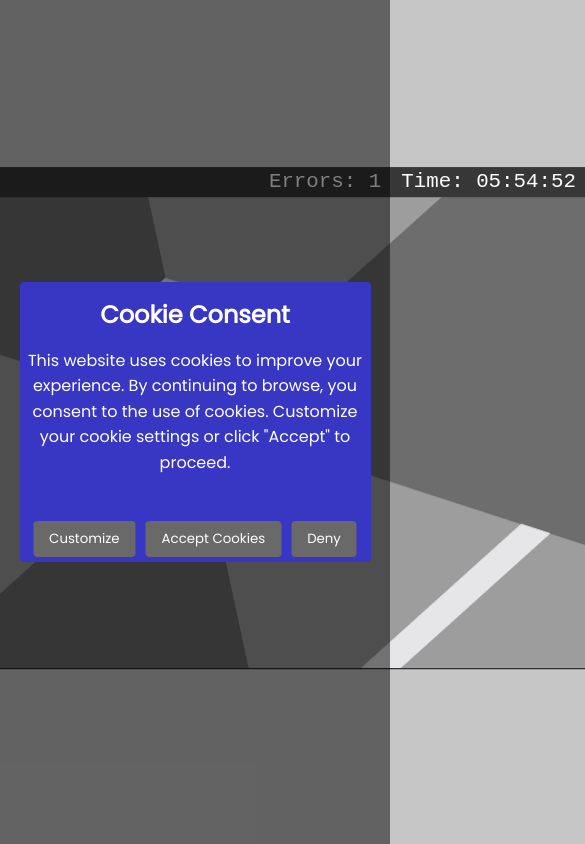
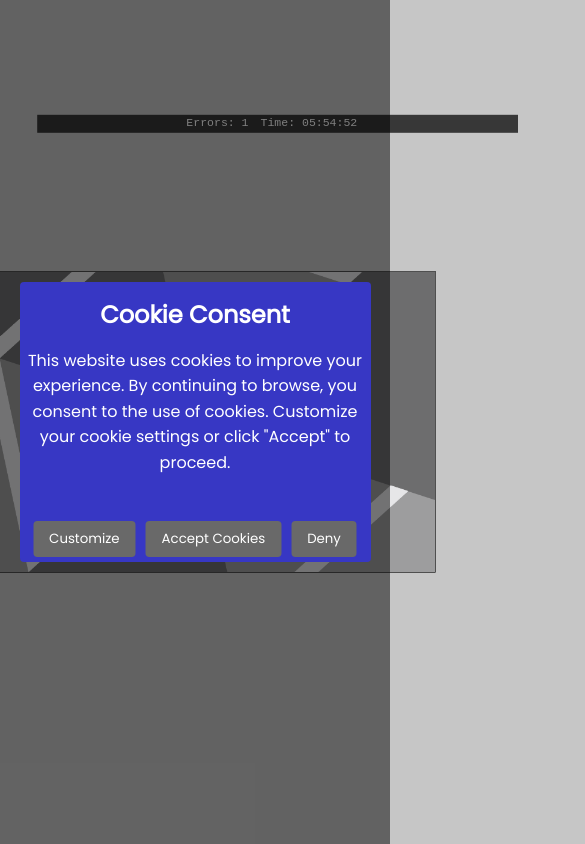
Before and after one commit to JozsefKiss90/next-platform, a Next.js app: page /tasks/hexagon in a window 390 px wide. Shown: the whole page, 585 px wide, since content can reach past the window. Built offline with nearby package versions, Linux system fonts and the light colour scheme; no server answers; sample sign-in values are in the browser's storage.

Commit message:
still working on responsive styles

```diff
--- a/pages/tasks/hexagon.module.css
+++ b/pages/tasks/hexagon.module.css
@@ -46,7 +46,7 @@
     user-select: none;
 }
 
-@media only screen and (min-width: 667px) and (min-height: 375px) {
+@media only screen and (max-width: 668px) and (min-height: 375px) {
   .container {
     display: flex;
     justify-content: center;
@@ -77,7 +77,7 @@
 
 }
 
-@media only screen and (min-width: 840px) and (min-height: 360px) {
+@media only screen and (max-width: 841px) and (min-height: 360px) {
   .container {
     display: flex;
     justify-content: center;
@@ -91,7 +91,7 @@
     transform: scale(0.6);
   }
   .stopper {
-    max-width: 700px;
+    max-width: 900px;
     height: 30px;
     background-color: rgb(55, 55, 55);
     display: flex;
@@ -101,7 +101,8 @@
     font-size: 1.2rem;
     color: white;
     font-family: 'Share Tech Mono', monospace;
-    top: 0;
+    top: -90px;
+    left: -68px;
   }
 
 }
@@ -138,7 +139,9 @@
 
 }
 
-@media only screen and (min-width: 896px) and (min-height: 414px) {
+@media only screen
+and (min-device-width : 1080px)
+and (max-device-width : 2520px) {
   .container {
     display: flex;
     justify-content: center;
@@ -160,7 +163,7 @@
     align-items: center;
     position: absolute;
     top: 0;
-    left: 48px;
+    left: 0;
     font-size: 1.2rem;
     color: white;
     margin: 0;
@@ -200,7 +203,7 @@
 
 }
 
-@media only screen and (min-width: 647px) and (max-height: 361px) {
+@media only screen and (max-width: 648px) and (max-height: 361px) {
   .container {
     display: flex;
     justify-content: center;
```
